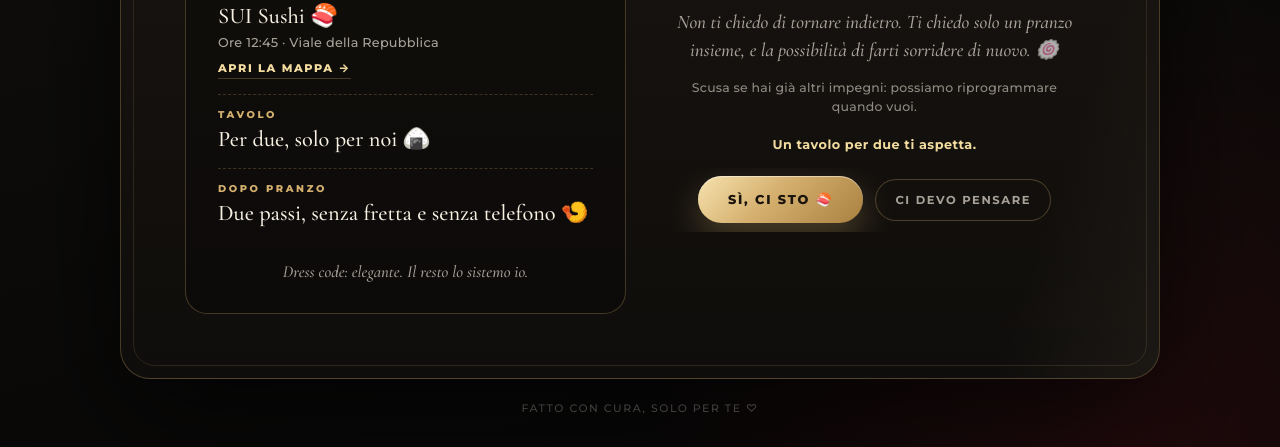
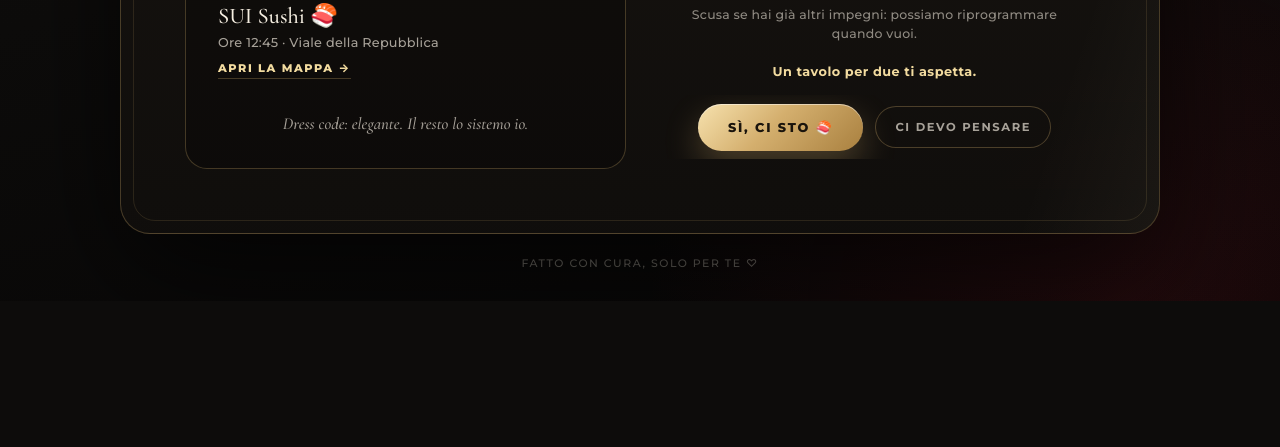
Before and after one commit to daniele200510/date-per-angelica, a plain HTML site: page index.html in a window 1280 px wide. Shown: the part 888-1335 px from the top of the page. After the commit the page ends 1189 px from the top, so only its background shows below. Drawn offline with nearby package versions, Linux system fonts and the light colour scheme.

Commit message:
Remove table and after-lunch rows from invitation (#2)
Co-authored-by: Daniele Colautti <danielecolautti@Mac.home>
Co-authored-by: Claude Haiku 5.5 <noreply@anthropic.com>

```diff
--- a/index.html
+++ b/index.html
@@ -184,8 +184,6 @@
                 <a class="map-link" href="https://www.google.com/maps/search/?api=1&query=SUI+Sushi+Viale+della+Repubblica" target="_blank" rel="noopener">Apri la mappa →</a>
               </dd>
             </div>
-            <div class="menu-row"><dt>Tavolo</dt><dd>Per due, solo per noi 🍙</dd></div>
-            <div class="menu-row"><dt>Dopo pranzo</dt><dd>Due passi, senza fretta e senza telefono 🍤</dd></div>
           </dl>
           <p class="dress">Dress code: elegante. Il resto lo sistemo io.</p>
         </section>
```
